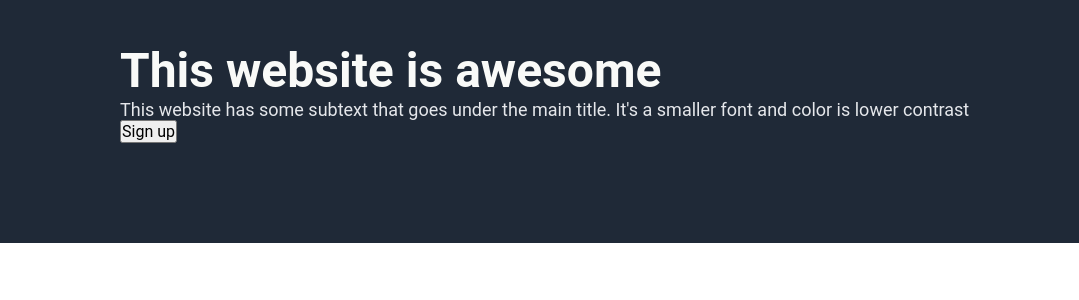
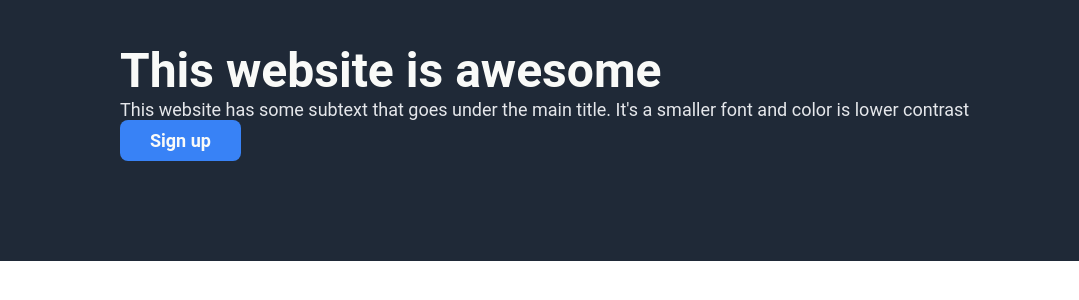
Before and after one commit to Hoangvinle/landing-page-project, a plain HTML site: page index.html in a window 1280 px wide. Shown: the part 106-406 px from the top of the page, 0-1079 px from the left. Drawn offline with Linux system fonts and the light colour scheme.

Commit message:
add styles to button inside div class=left-section

```diff
--- a/styles.css
+++ b/styles.css
@@ -87,3 +87,13 @@ body {
   font-size: 18px;
   color: #E5E7EB;
 }
+
+.left-section > input {
+  background-color: #3882f6;
+  border: none;
+  font-size: 18px;
+  font-weight: bold;
+  color: #F9FAF8;
+  padding: 10px 30px;
+  border-radius: 8px;
+}
```
